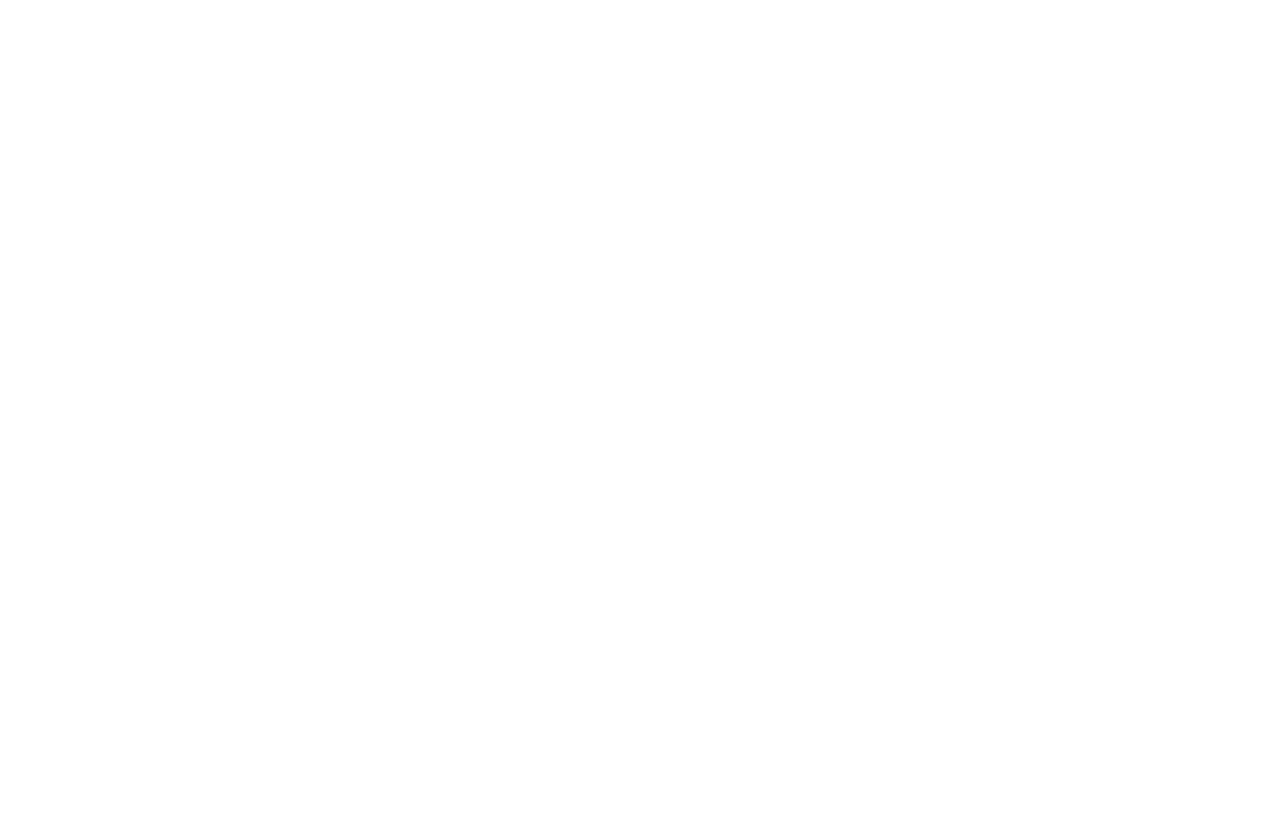
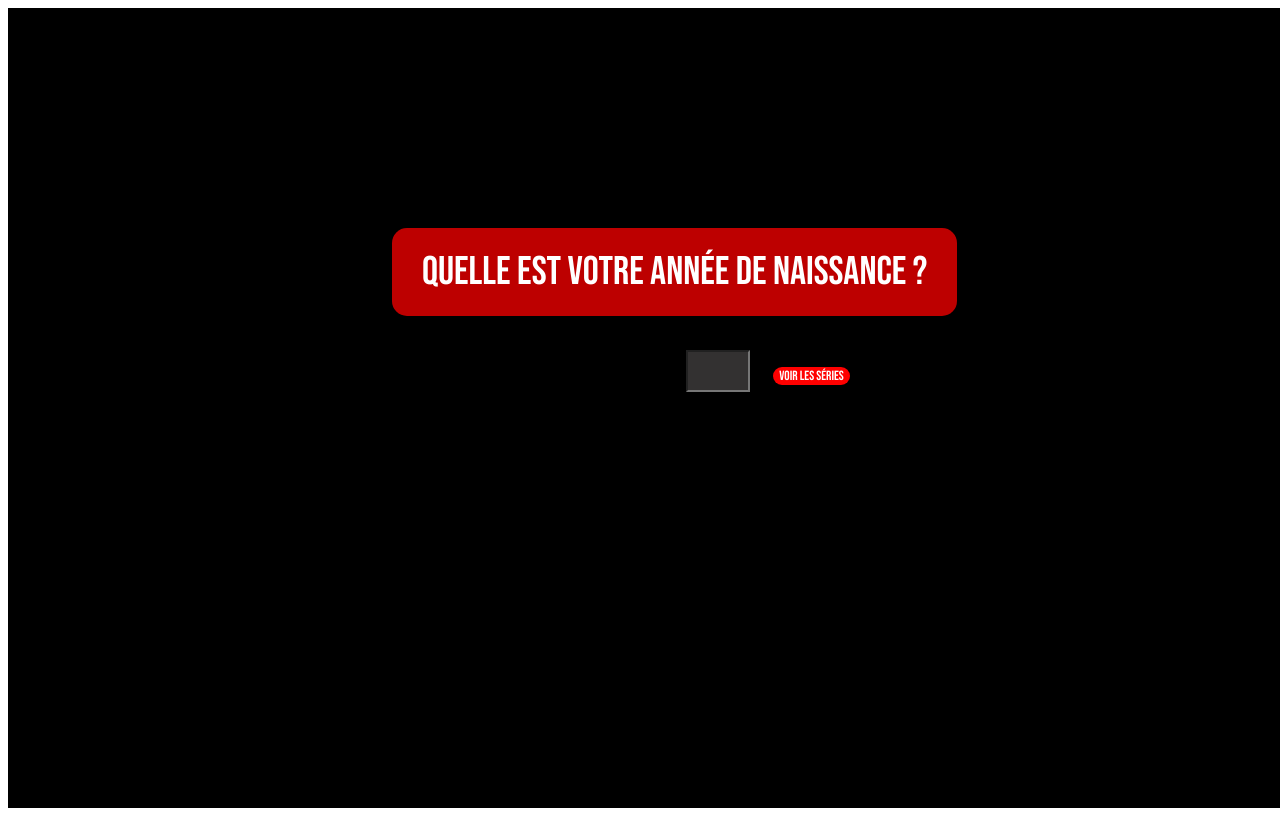
Before and after one commit to lucasHeig/visualDon_projet, a website built with Vite: page index.html in a window 1280 px wide. Built offline with nearby package versions, Linux system fonts and the light colour scheme.

Commit message:
html css continuation

```diff
--- a/index.html
+++ b/index.html
@@ -19,10 +19,10 @@
     <section id="animationIntroduction">
       <!-- animations avec les cercles -->
     </section>
-<section id="ageInput">
+    <section id="ageInput" class="active">
       <label for="age">Quelle est votre année de naissance ?</label>
-	<input type="number" name="age">
-	<input type="submit" value="Voir les séries">
+      <input class="input" type="number" name="age" />
+      <input class="submit" type="submit" value="Voir les séries" />
     </section>
     <section id="timeFrame"></section>
     <script type="module" src="/src/index.js"></script>
--- a/styles.css
+++ b/styles.css
@@ -61,13 +61,41 @@
   font-weight: regular;
   font-size: 40px;
   color: white;
-  background-color: red;
-  padding: 50px;
-  border-radius: 5px;
+  background-color: rgb(189, 0, 0);
+  padding-left: 30px;
+  padding-right: 30px;
+  padding-top: 20px;
+  padding-bottom: 20px;
+  border-radius: 15px;
   top: 30vh;
   left: 30vw;
 }
-
+#ageInput .input {
+  position: relative;
+  font-family: Bebas Neue;
+  font-weight: regular;
+  width: 5vw;
+  font-size: 30px;
+  top: 42vh;
+  left: 8.5vw;
+  background-color: rgb(51, 49, 49);
+  color: white;
+  outline: none;
+}
+#ageInput .submit {
+  position: relative;
+  font-family: Bebas Neue;
+  font-weight: regular;
+  top: 42vh;
+  left: 10vw;
+  border: none;
+  background-color: red;
+  border-radius: 40px;
+  color: white;
+}
+#ageInput .submit:hover {
+  background-color: rgb(121, 0, 0);
+}
 #timeFrame {
   width: 100vw;
   height: 100vh;
```
Lines whose indentation alone changed are shown as unchanged.
